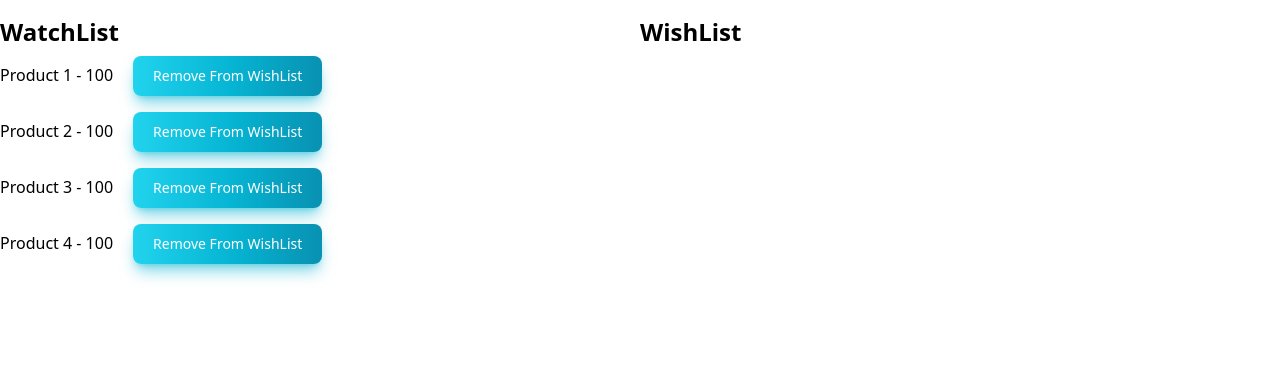
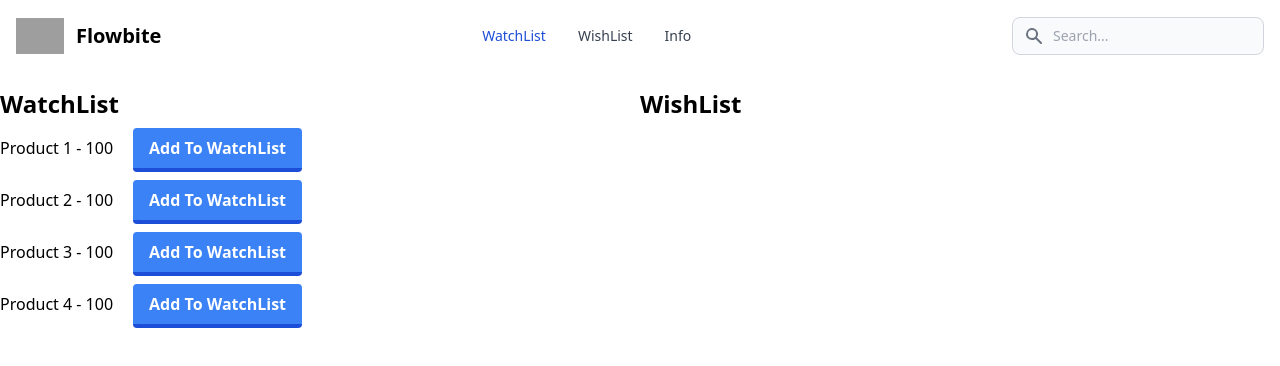
Before and after one commit to zurikelass/lovevue-master, a Vue app: page / in a window 1280 px wide. Shown: the top 366 px of the page. Built offline with nearby package versions, Linux system fonts and the light colour scheme; grey boxes are pictures that could not be loaded.

Commit message:
უკან აღარ აბრუნებს

```diff
--- a/src/App.vue
+++ b/src/App.vue
@@ -21,6 +21,52 @@
 }
 </script>
 <template>
+
+<nav class="bg-white border-gray-200 px-2 sm:px-4 py-2.5 rounded dark:bg-gray-900">
+  <div class="container flex flex-wrap items-center justify-between mx-auto">
+  <a href="https://flowbite.com/" class="flex items-center">
+      <img src="https://flowbite.com/docs/images/logo.svg" class="h-6 mr-3 sm:h-9" alt="Flowbite Logo" />
+      <span class="self-center text-xl font-semibold whitespace-nowrap dark:text-white">Flowbite</span>
+  </a>
+  <div class="flex md:order-2">
+    <button type="button" data-collapse-toggle="navbar-search" aria-controls="navbar-search" aria-expanded="false" class="md:hidden text-gray-500 dark:text-gray-400 hover:bg-gray-100 dark:hover:bg-gray-700 focus:outline-none focus:ring-4 focus:ring-gray-200 dark:focus:ring-gray-700 rounded-lg text-sm p-2.5 mr-1" >
+      <svg class="w-5 h-5" aria-hidden="true" fill="currentColor" viewBox="0 0 20 20" xmlns="http://www.w3.org/2000/svg"><path fill-rule="evenodd" d="M8 4a4 4 0 100 8 4 4 0 000-8zM2 8a6 6 0 1110.89 3.476l4.817 4.817a1 1 0 01-1.414 1.414l-4.816-4.816A6 6 0 012 8z" clip-rule="evenodd"></path></svg>
+      <span class="sr-only">Search</span>
+    </button>
+    <div class="relative hidden md:block">
+      <div class="absolute inset-y-0 left-0 flex items-center pl-3 pointer-events-none">
+        <svg class="w-5 h-5 text-gray-500" aria-hidden="true" fill="currentColor" viewBox="0 0 20 20" xmlns="http://www.w3.org/2000/svg"><path fill-rule="evenodd" d="M8 4a4 4 0 100 8 4 4 0 000-8zM2 8a6 6 0 1110.89 3.476l4.817 4.817a1 1 0 01-1.414 1.414l-4.816-4.816A6 6 0 012 8z" clip-rule="evenodd"></path></svg>
+        <span class="sr-only">Search icon</span>
+      </div>
+      <input type="text" id="search-navbar" class="block w-full p-2 pl-10 text-sm text-gray-900 border border-gray-300 rounded-lg bg-gray-50 focus:ring-blue-500 focus:border-blue-500 dark:bg-gray-700 dark:border-gray-600 dark:placeholder-gray-400 dark:text-white dark:focus:ring-blue-500 dark:focus:border-blue-500" placeholder="Search...">
+    </div>
+    <button data-collapse-toggle="navbar-search" type="button" class="inline-flex items-center p-2 text-sm text-gray-500 rounded-lg md:hidden hover:bg-gray-100 focus:outline-none focus:ring-2 focus:ring-gray-200 dark:text-gray-400 dark:hover:bg-gray-700 dark:focus:ring-gray-600" aria-controls="navbar-search" aria-expanded="false">
+      <span class="sr-only">Open menu</span>
+      <svg class="w-6 h-6" aria-hidden="true" fill="currentColor" viewBox="0 0 20 20" xmlns="http://www.w3.org/2000/svg"><path fill-rule="evenodd" d="M3 5a1 1 0 011-1h12a1 1 0 110 2H4a1 1 0 01-1-1zM3 10a1 1 0 011-1h12a1 1 0 110 2H4a1 1 0 01-1-1zM3 15a1 1 0 011-1h12a1 1 0 110 2H4a1 1 0 01-1-1z" clip-rule="evenodd"></path></svg>
+    </button>
+  </div>
+    <div class="items-center justify-between hidden w-full md:flex md:w-auto md:order-1" id="navbar-search">
+      <div class="relative mt-3 md:hidden">
+        <div class="absolute inset-y-0 left-0 flex items-center pl-3 pointer-events-none">
+          <svg class="w-5 h-5 text-gray-500" aria-hidden="true" fill="currentColor" viewBox="0 0 20 20" xmlns="http://www.w3.org/2000/svg"><path fill-rule="evenodd" d="M8 4a4 4 0 100 8 4 4 0 000-8zM2 8a6 6 0 1110.89 3.476l4.817 4.817a1 1 0 01-1.414 1.414l-4.816-4.816A6 6 0 012 8z" clip-rule="evenodd"></path></svg>
+        </div>
+        <input type="text" id="search-navbar" class="block w-full p-2 pl-10 text-sm text-gray-900 border border-gray-300 rounded-lg bg-gray-50 focus:ring-blue-500 focus:border-blue-500 dark:bg-gray-700 dark:border-gray-600 dark:placeholder-gray-400 dark:text-white dark:focus:ring-blue-500 dark:focus:border-blue-500" placeholder="Search...">
+      </div>
+      <ul class="flex flex-col p-4 mt-4 border border-gray-100 rounded-lg bg-gray-50 md:flex-row md:space-x-8 md:mt-0 md:text-sm md:font-medium md:border-0 md:bg-white dark:bg-gray-800 md:dark:bg-gray-900 dark:border-gray-700">
+        <li>
+          <a href="#" class="block py-2 pl-3 pr-4 text-white bg-blue-700 rounded md:bg-transparent md:text-blue-700 md:p-0 dark:text-white" aria-current="page">WatchList</a>
+        </li>
+        <li>
+          <a href="#" class="block py-2 pl-3 pr-4 text-gray-700 rounded hover:bg-gray-100 md:hover:bg-transparent md:hover:text-blue-700 md:p-0 md:dark:hover:text-white dark:text-gray-400 dark:hover:bg-gray-700 dark:hover:text-white md:dark:hover:bg-transparent dark:border-gray-700">WishList</a>
+        </li>
+        <li>
+          <a href="#" class="block py-2 pl-3 pr-4 text-gray-700 rounded hover:bg-gray-100 md:hover:bg-transparent md:hover:text-blue-700 md:p-0 dark:text-gray-400 md:dark:hover:text-white dark:hover:bg-gray-700 dark:hover:text-white md:dark:hover:bg-transparent dark:border-gray-700">Info</a>
+        </li>
+      </ul>
+    </div>
+  </div>
+</nav>
+
   <div class="container flex flex-row mt-4 mx-auto">
     <Products :data="products"/>
     <Cart :data="cart"/>
--- a/src/components/ActionButtons.vue
+++ b/src/components/ActionButtons.vue
@@ -9,14 +9,10 @@
 
 const store = useStore()
 function addToWishList(){
-  let product=store.state.products.data.find(item => item.id ==props.id)
-  store.state.products.data.splice(store.state.products.data.indexOf(product),1)
-  store.state.cart.data.push(product)
+ store.commit("addToWishList", props.id)
 }
-function removeFromWishList(){
-    let product=store.state.products.data.find(item => item.id ==props.id)
-  store.state.products.data.splice(store.state.products.data.indexOf(product),1)
-  store.state.cart.data.push(product)
+function removeFromWishList() {
+store.commit("removeFromWishList", props.id)
 }
 
 </script>
--- a/src/components/Cart.vue
+++ b/src/components/Cart.vue
@@ -6,7 +6,7 @@
 const store =useStore()
 const title = store.state.cart.title
 const cartdata = store.state.cart.data
-const action = store.state.cart.action
+const action = false
 
 </script>
 
--- a/src/components/Products.vue
+++ b/src/components/Products.vue
@@ -7,8 +7,7 @@
 
 const title=store.state.products.title
 const productsdata= store.state.products.data
-const action = store.state.cart.action
-
+const action = true
 
 </script>
 <template>
--- a/src/main.js
+++ b/src/main.js
@@ -3,13 +3,15 @@
 import { createStore } from "vuex"
 import "./assets/main.css"
 
+const app = createApp(App)
+
 const store = createStore({
-  state() {
+    state(){
         return {
-      products: {
+          products:{
            title: "WatchList",
            action: true,
-        data: [
+           data:  [
             {id: 1, name: "Product 1", price: 100},
             {id: 2, name: "Product 2", price: 100 },
             {id: 3, name: "Product 3", price: 100 },
@@ -21,9 +23,30 @@
             action:false,
             data: [],
           }
+
+
         };
+    },
+    mutations:{
+       addToWishList(state, payload){
+        let product=state.products.data.find(item => item.id == payload)
+        state.products.data.splice(state.products.data.indexOf(product),1)
+        state.cart.data.push(product)
+       },
+       removeFromWishList(state, payload){
+        let product = state.cart.data.find(item => item.id == payload)
+        state.cart.data.splice(state.cart.data.indexOf(product), 1)
+        product.data.push(product)
+       },
+
+
+
+
+
+
     }
-});
+})
+
 
 createApp(App)
 .use(store)
```
Lines whose indentation alone changed are shown as unchanged.
